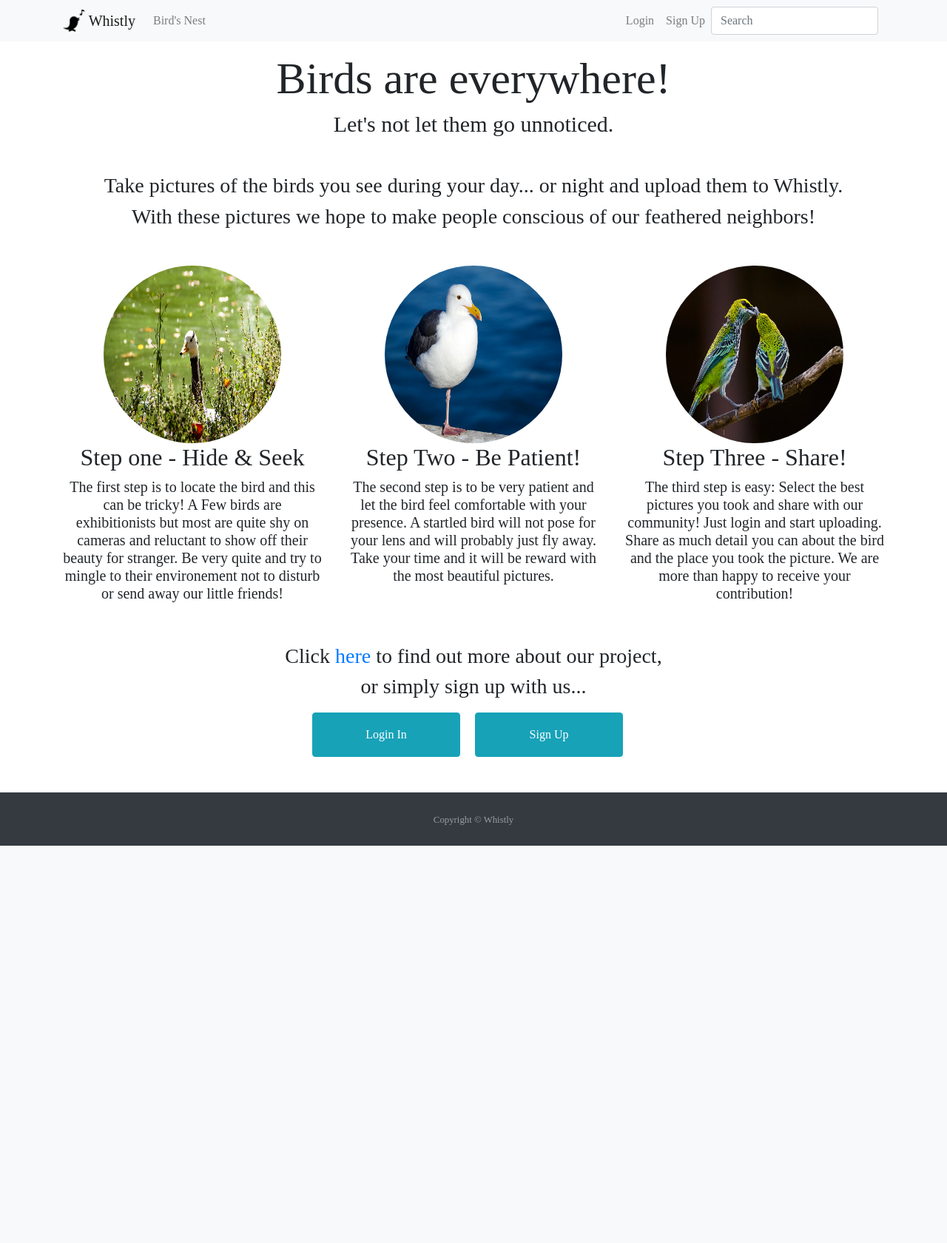
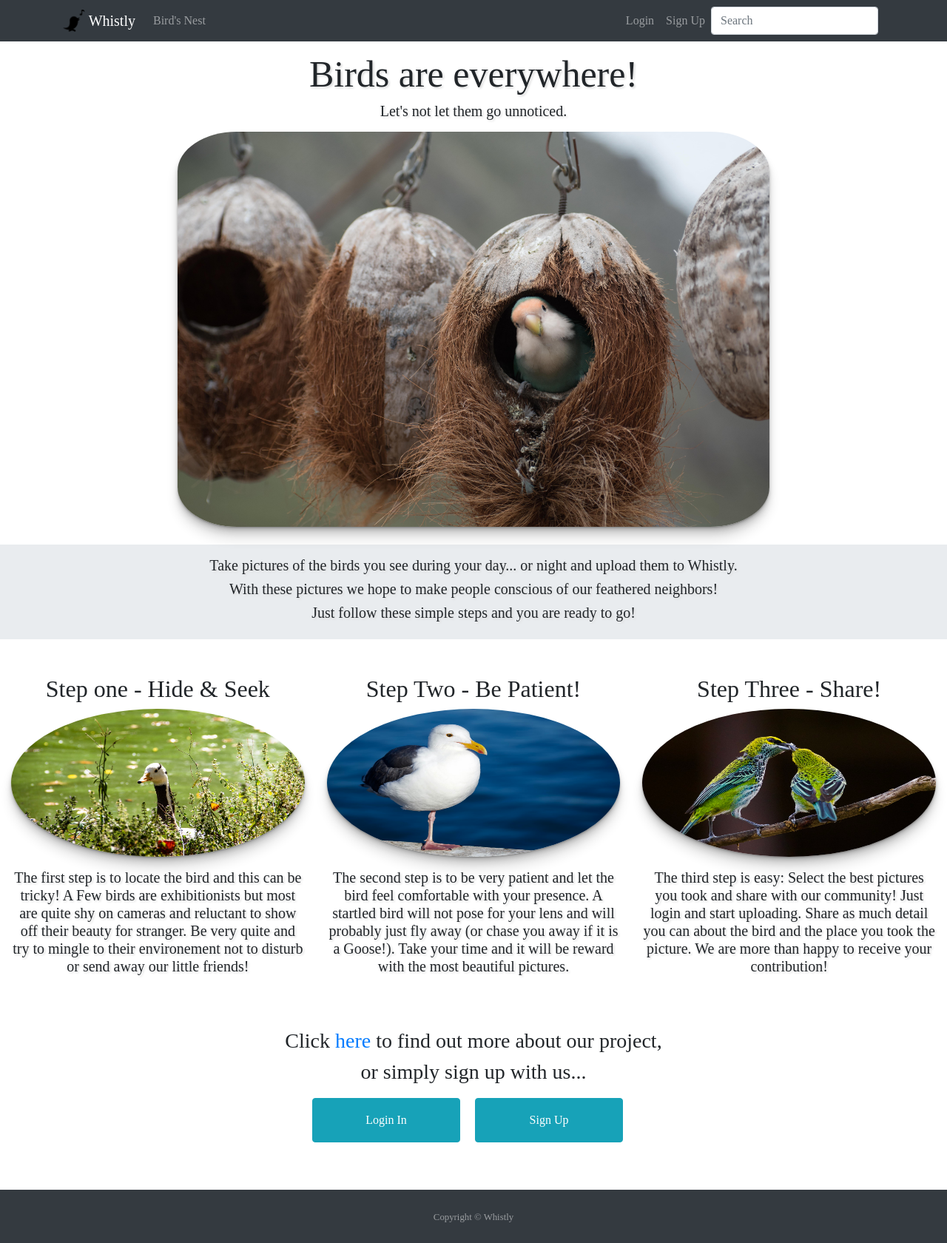
Before and after one commit to sergiojaj/new_whistly, a Django app: page / in a window 1280 px wide. Shown: the whole page at 74% size. Before the commit the page ends 1143 px from the top, so only its background shows below. Run offline with Django 3.2, Linux system fonts and the light colour scheme; some libraries are stand-ins or nearby versions.

Commit message:
improving on html/css

```diff
--- a/static/css/base.css
+++ b/static/css/base.css
@@ -1,14 +1,29 @@
 /* general */
+
+html, body {
+  overflow-x: hidden;
+}
+
 body {
   font-family: 'Caladea', serif;
-  /* background: url("/static/img/background6.jpg");
-  background-size: cover;  */
+  /* background: url("/static/img/background_2.jpg"); */
+  /* background-size: cover;  */
   /* color: white; */
+  position: relative
 }
 
+.into_text{
+  text-shadow: 2px 2px 3px gainsboro;
+}
 
 .tips-text {
-  text-shadow: azure;
+  text-shadow: 2px 2px 3px gainsboro;
+}
+
+.icon_nav{
+  width: 30px;
+  height: 30px;
+
 }
 
 
@@ -24,24 +39,47 @@ button{
 
 /*              base                 */
 #base_h1{
-  font-size: 60px;
+  font-size: 50px;
 }
 #base_h6{
-  font-size: 30px;
+  font-size: 20px;
 }
 
 /* home */
 .home_text {
   text-align: center;
-  margin-bottom: 50px;
+  text-shadow: 2px 2px 3px gainsboro;
 }
 
 .jumbo{
   margin-top: 15px;
 }
 
-/* gallery */
+/*              home           */
 
+.home_page_imgs{
+  width:  100%;
+  height: auto;
+  max-width: 400px;
+  max-height: 200px;
+  box-shadow: 0 1px 1px rgba(0,0,0,0.12),
+              0 2px 2px rgba(0,0,0,0.12),
+              0 4px 4px rgba(0,0,0,0.12),
+              0 8px 8px rgba(0,0,0,0.12),
+              0 16px 16px rgba(0,0,0,0.12);
+
+}
+.home_page_top_img{
+  width: 100%;
+  height: auto;
+  max-width: 800px;
+  box-shadow: 0 1px 1px rgba(0,0,0,0.12),
+              0 2px 2px rgba(0,0,0,0.12),
+              0 4px 4px rgba(0,0,0,0.12),
+              0 8px 8px rgba(0,0,0,0.12),
+              0 16px 16px rgba(0,0,0,0.12);
+  border-radius: 10%;
+}
 
 
 
@@ -98,7 +136,11 @@ button{
   height: 250px;
   width: 330px;
   max-width: 100%;
-  box-shadow: 0 1px 3px rgba(0,0,30,.3);
+  box-shadow: 0 1px 1px rgba(0,0,0,0.12),
+  0 2px 2px rgba(0,0,0,0.12),
+  0 4px 4px rgba(0,0,0,0.12),
+  0 8px 8px rgba(0,0,0,0.12),
+  0 16px 16px rgba(0,0,0,0.12);
   background: linear-gradient(45deg,#efefef 25%,transparent 0,transparent 75%,#efefef 0,#efefef),linear-gradient(45deg,#efefef 25%,transparent 0,transparent 75%,#efefef 0,#efefef);
 }
 
@@ -123,11 +165,11 @@ button{
 
 
 .bird_detail_image {
-  zoom: 2;
+
   display: block;
   margin: auto;
-  height: 100%;
-  max-height: 700px;
+  height: auto;
+  max-height: 600px;
   min-height: 400px;
   width: auto;
   max-width: 100%;
@@ -135,17 +177,7 @@ button{
   background: linear-gradient(45deg,#efefef 25%,transparent 0,transparent 75%,#efefef 0,#efefef),linear-gradient(45deg,#efefef 25%,transparent 0,transparent 75%,#efefef 0,#efefef);
 }
 
-
-
-@media (min-width: 768px) {
-  .carousel-multi-item-2 .col-md-3 {
-  float: left;
-  width: 25%;
-  max-width: 100%; } }
-
-.carousel-multi-item-2 .card img {
-  border-radius: 2px; }
-
+/* comments */
 .comment_picture_size{
     width: 64px;
     height: 64px;
--- a/templates/_base.html
+++ b/templates/_base.html
@@ -17,11 +17,11 @@
 <div id="main-div">
 
   <!-- navbar -->
-    <nav class="navbar fixed-top navbar-expand-lg navbar-light bg-light">
+    <nav class="navbar fixed-top navbar-expand-lg navbar-dark bg-dark">
       <div class="container">
         <div class="navbar-header">
           <a href="{% url 'home' %}" class="navbar-brand">
-            <img src="{% static 'img/icon.png' %}" width="30" height="30" class="d-inline-block align-top" alt="icon">
+            <img src="{% static 'img/icon.png' %}" class="d-inline-block align-top icon_nav" alt="icon">
             Whistly
           </a>
         </div>
@@ -68,9 +68,9 @@
     </nav>
 
   <!-- intro text -->
-    <div class="container" style="padding-top: 70px" align=center>
+    <div class="container into_text mb-3" style="padding-top: 70px" align=center>
           <h1 id="base_h1">Birds are everywhere!</h1>
-          <h6 id="base_h6" class="mb-5">Let's not let them go unnoticed.</h6>
+          <h6 id="base_h6" class="mb-2">Let's not let them go unnoticed.</h6>
     </div>
 
     {% block content %}
--- a/templates/account/login.html
+++ b/templates/account/login.html
@@ -12,6 +12,7 @@
                 {{ form|crispy }}
                 <button type="submit" class="btn btn-info">Log In</button>
                 <p class="mt-3">If you are not registered, click <a href="{% url 'account_signup' %}">here</a> to sign up with us.</p>
+                <p class="mt-1">Else if you forgot your password, click <a href="{% url 'account_reset_password' %}">here</a> to reset it.</p>
             </form>
         </div>
 
--- a/templates/bird/bird_detail.html
+++ b/templates/bird/bird_detail.html
@@ -7,7 +7,6 @@
 
 {% block content %}
 <!-- bird picture div -->
-
 <div class="row p-2">
   <div class="container">
     <hr class="featurette-divider">
@@ -281,5 +280,5 @@
 </div>
 <!-- row ends here -->
 </div>
-{% include 'footer.html' %}
+
 {% endblock content %}
--- a/templates/bird/bird_list.html
+++ b/templates/bird/bird_list.html
@@ -35,5 +35,5 @@
 </div>
 </div>
 
-{% include 'footer.html' %}
+
 {% endblock content %}
--- a/templates/home.html
+++ b/templates/home.html
@@ -6,39 +6,52 @@
 
 {% block content %}
 
+<div class="container" align=center>
+  <img class="mb-2 home_page_top_img  img-fluid" src="{% static 'img/everywhere_2.jpg' %}" alt="image of geese hidden on tall grass">
+</div>
+
+<div class="jumbotron jumbotron-fluid p-3 mt-3">
   <div class="container home_text">
-        <h3>Take pictures of the birds you see during your day...
-            or night and upload them to Whistly.</h3>
+      <h5>Take pictures of the birds you see during your day...
+          or night and upload them to Whistly.</h5>
 
-        <h3>With these pictures we hope to make people conscious
-            of our feathered neighbors!</h3>
+      <h5>With these pictures we hope to make people conscious
+          of our feathered neighbors!</h5>
+          <h5>Just follow these simple steps and you are ready to go!</h5>
   </div>
-    <div class="container" align=center>
+
+</div>
+
+
+    <div class="container-fluid mt-5" align=center>
+
       <div class="row">
-        <div class="col-lg-4">
-          <img class="rounded-circle" src="{% static 'img/hide&seek.jpg' %}" alt="image of geese hidden on tall grass" width="240" height="240">
-          <h2>Step one - Hide & Seek</h2>
+                  <div class="col-lg-4 mb-3">
+                    <h2 class="mb-2">Step one - Hide & Seek</h2>
+                    <img class="home_page_imgs rounded-circle img-fluid mb-3" src="{% static 'img/hide&seek.jpg' %}" alt="image of geese hidden on tall grass">
                     <h5 class="tips-text">The first step is to locate the bird and this can be tricky!
                         A Few birds are exhibitionists but most are quite shy on cameras and reluctant to show off their beauty for stranger.
                         Be very quite and try to mingle to their environement not to disturb or send away our little friends!</h5>
-
+                  </div>
+                  <div class="col-lg-4 mb-3">
+                    <h2 class="mb-2">Step Two - Be Patient!</h2>
+                    <img class="home_page_imgs rounded-circle img-fluid mb-3" src="{% static 'img/patient.jpg' %}" alt="image of seagul standing on one leg">
+                    <h5 class="tips-text">The second step is to be very patient and let the bird feel comfortable with your presence. A startled bird will not pose for your lens and will probably just fly away (or chase you away if it is a Goose!).
+                      Take your time and it will be reward with the most beautiful pictures.
+                    </h5>
                   </div>
                   <div class="col-lg-4">
-          <img class="rounded-circle" src="{% static 'img/patient.jpg' %}" alt="image of seagul standing on one leg" width="240" height="240">
-          <h2>Step Two - Be Patient!</h2>
-          <h5 class="tips-text">The second step is to be very patient and let the bird feel comfortable with your presence. A startled bird will not pose for your lens and will probably just fly away.
-            Take your time and it will be reward with the most beautiful pictures.
-          </h5>
-
-        </div>
-        <div class="col-lg-4">
-          <img class="rounded-circle" src="{% static 'img/share.jpg' %}" alt="image of birds sharing food" width="240" height="240">
-          <h2>Step Three - Share!</h2>
+                    <h2 class="mb-2">Step Three - Share!</h2>
+                    <img class="home_page_imgs rounded-circle img-fluid mb-3" src="{% static 'img/share.jpg' %}" alt="image of birds sharing food">
                     <h5 class="tips-text">The third step is easy: Select the best pictures you took and share with our community! Just login and start uploading.
                         Share as much detail you can about the bird and the place you took the picture. We are more than happy to receive your contribution!
                     </h5>
                   </div>
     </div>
+
+
+      <div class="row">
+        <div class="col">
           <div class="mb-5 mt-5" align=center>
               {% if user.is_authenticated %}
                   <h3 class="mb-4">To start sharing with our community,</h3>
@@ -53,6 +66,10 @@
                       <a href="{% url 'account_signup' %}" class="mr-3"><button class="btn btn-info home_signup_btn">Sign Up</button></a>
               {% endif %}
           </div>
+
+        </div>
+
+      </div>
     </div>
 
     {% include 'footer.html' %}
```
Also changed, not shown: populate_birds.py (+10 -3 lines), media/bird/bird1.jfif (added), static/img/everywhere_2.jpg (added). Lines whose indentation alone changed are shown as unchanged.
